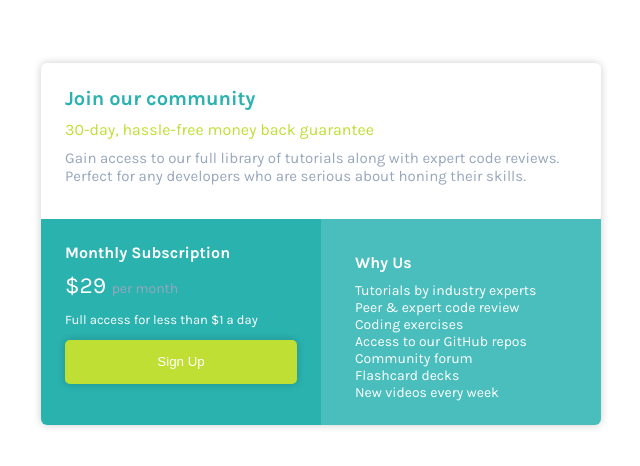
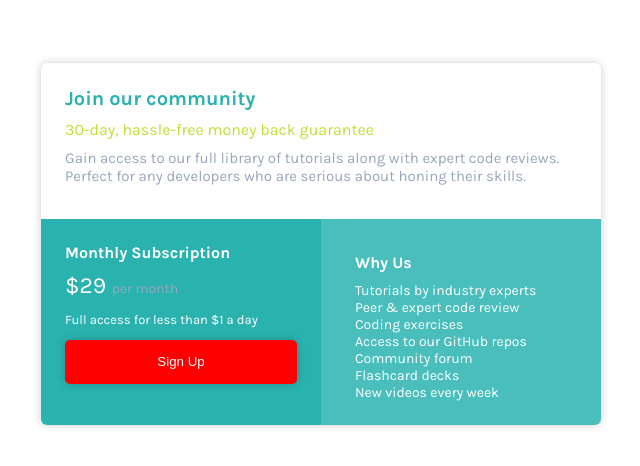
Before and after one commit to Aguirre1999/single-price, a plain HTML site: page index.html in a window 1280 px wide. Shown: the part 156-622 px from the top of the page, without its empty margins (319-959 px from the left). Drawn offline with Linux system fonts and the light colour scheme.

Commit message:
cambiar color boton

```diff
--- a/style.css
+++ b/style.css
@@ -90,7 +90,8 @@ ul {
 .button {
   width: 100%;
   color: white;
-  background-color: var(--brightYellow);
+  /* background-color: var(--brightYellow); */
+  background-color: red;
   padding: 1.1em;
   border: none;
   border-radius: 5px;
```
